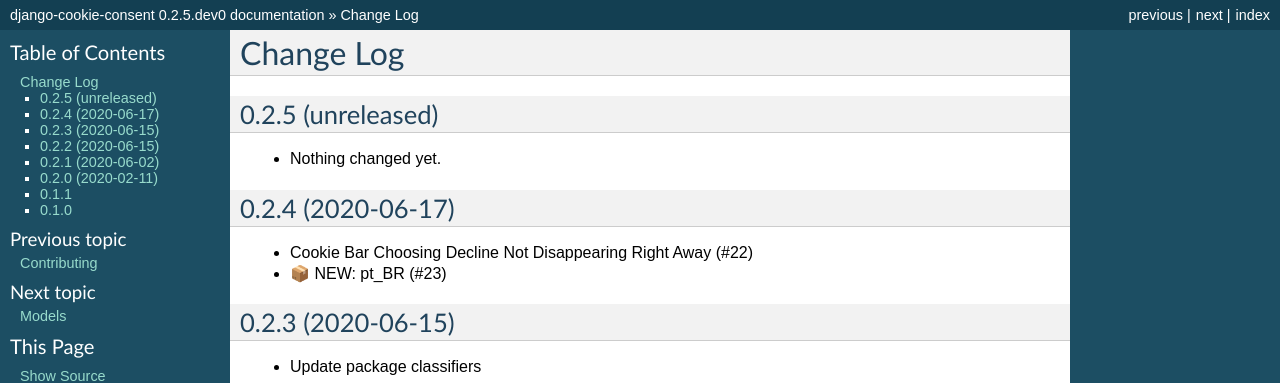
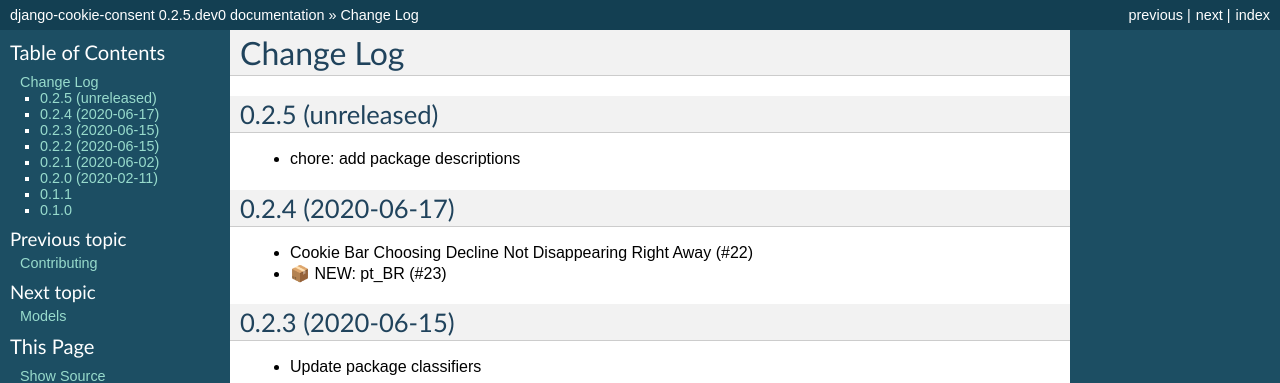
Before and after one commit to jazzband/django-cookie-consent, a Sphinx documentation site: the page built from docs/changelog.rst, in a window 1280 px wide. Shown: the top 383 px of the page. Built offline with Sphinx 7.4.7, drawn with Linux system fonts in a browser that asks for light colours; the version number is read from the project's files by our own code.

Commit message:
Update docs/changelog.rst

```diff
--- a/docs/changelog.rst
+++ b/docs/changelog.rst
@@ -5,7 +5,7 @@
 0.2.5 (unreleased)
 ------------------
 
-- Nothing changed yet.
+* chore: add package descriptions
 
 
 0.2.4 (2020-06-17)
```
